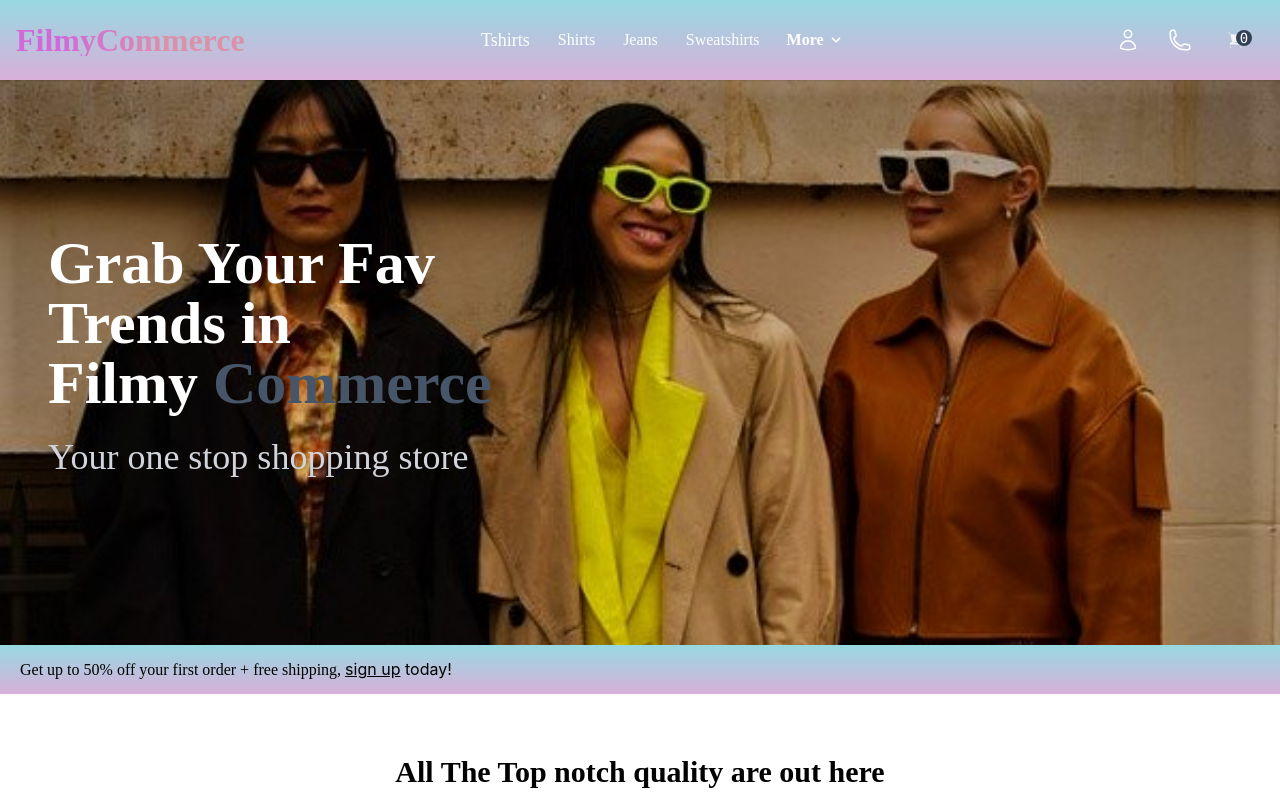
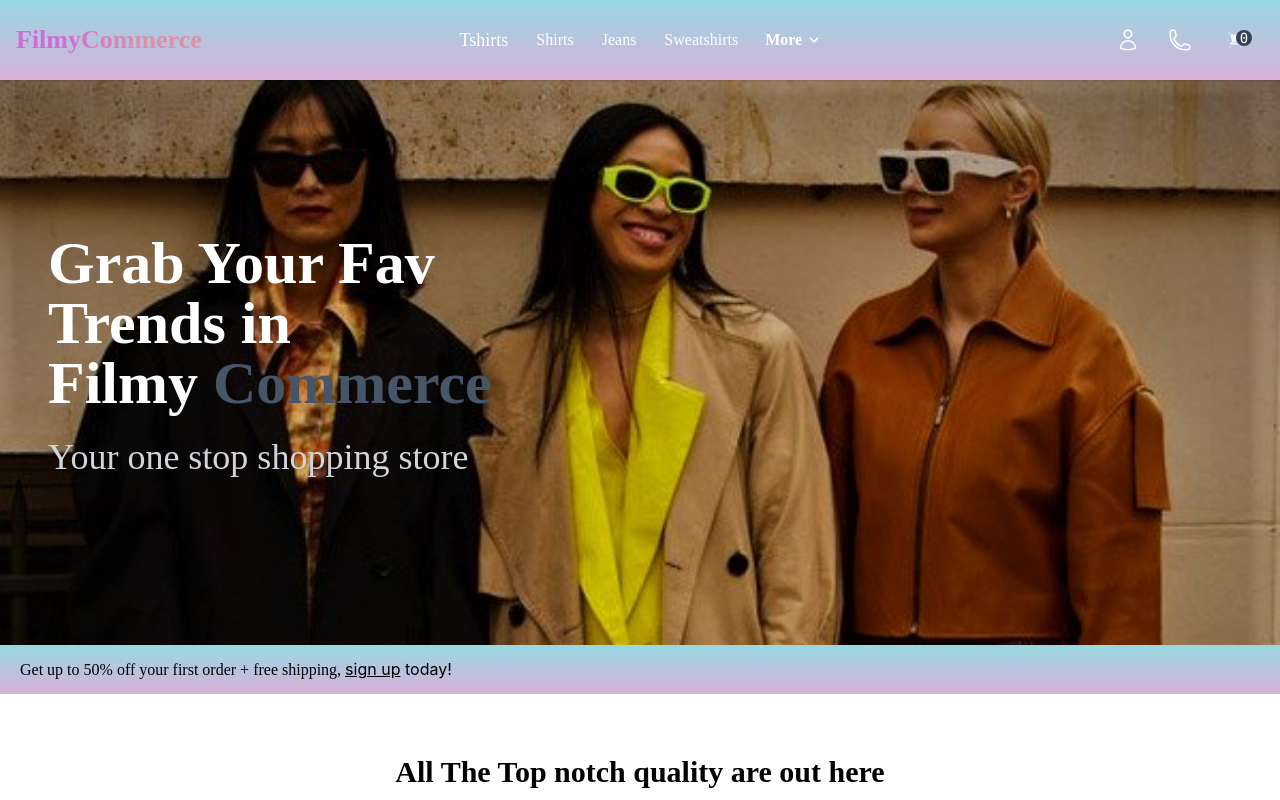
Before and after one commit to DwightRitam/filmotrend, a Next.js app: page / in a window 1280 px wide. Shown: the top 800 px of the page. Built offline with nearby package versions, Linux system fonts and the light colour scheme.

Commit message:
film font change

```diff
--- a/styles/globals.css
+++ b/styles/globals.css
@@ -43,7 +43,7 @@ li,p{
 
 
 .Filmotrend{
-  font-size: 32px;
+  font-size: 26px;
 
 
   color: #d16ad9;
```
